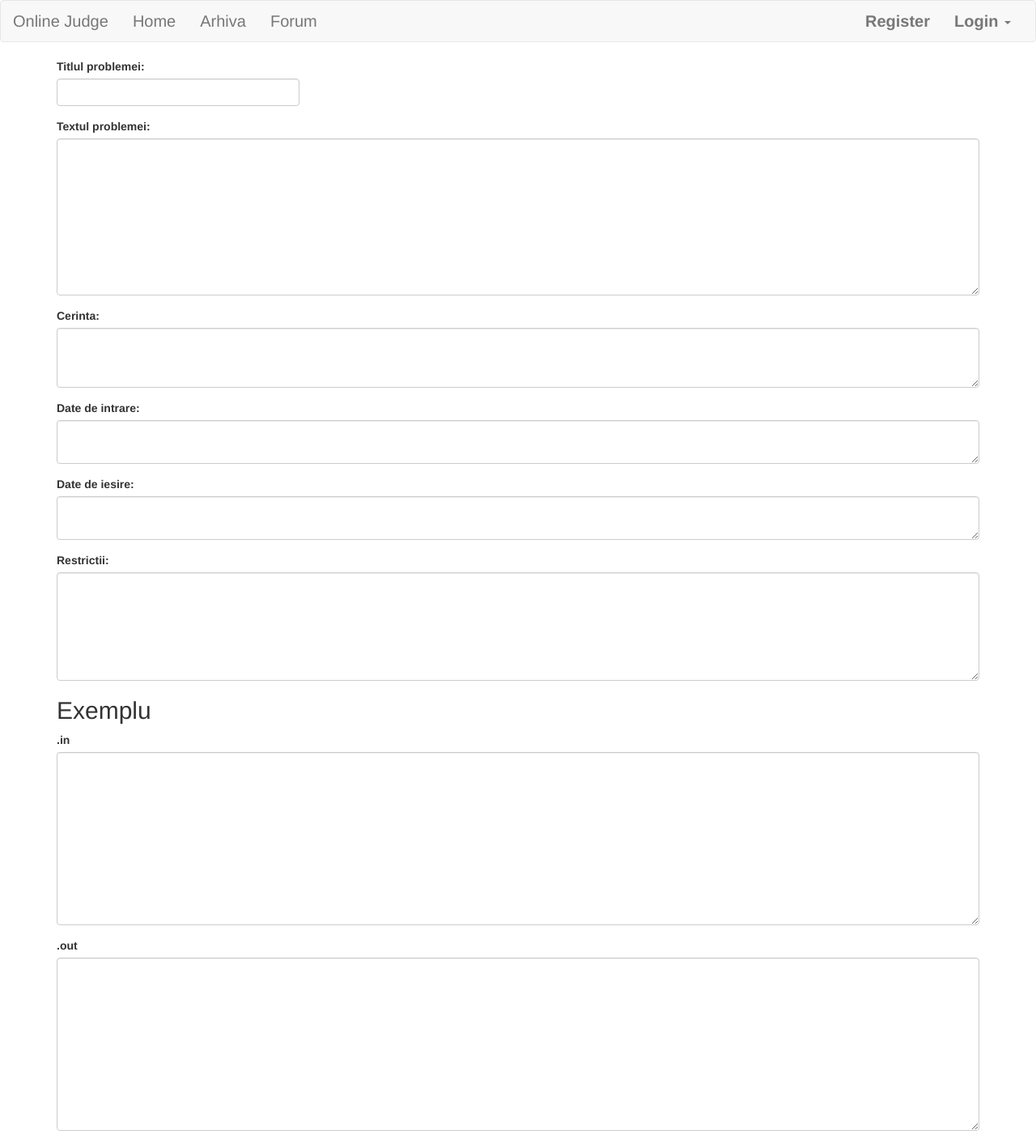
After one commit to ericpts/Online-Judge, a PHP site: page /add_problem.php in a window 1280 px wide. The commit adds this page. Shown: the whole page at 81% size. Run offline with PHP 8.4, Linux system fonts and the light colour scheme; some libraries are stand-ins or nearby versions.

Commit message:
added add problem page

```diff
--- /dev/null
+++ b/add_problem.php
@@ -0,0 +1,81 @@
+<?php
+require 'navigation.php';
+require 'connection.php';
+require 'bootstrap.php';
+?>
+<html>
+
+    <body>
+
+        <div class="container">
+
+             <div class="form-group">
+
+                <label for="usr">Titlul problemei:</label>
+                <input type="text" class="form-control" id="usr" style="width:300px;">
+
+            </div>
+
+
+
+            <form role="form">
+                <div class="form-group">
+                    <label for="comment">Textul problemei:</label>
+                    <textarea class="form-control" rows="9" id="comment"></textarea>
+                </div>
+            </form>
+
+           <form role="form">
+                 <div class="form-group">
+                      <label for="comment">Cerinta:</label>
+                      <textarea class="form-control" rows="3" id="comment"></textarea>
+                  </div>
+             </form>
+
+
+           <form role="form">
+                  <div class="form-group">
+                      <label for="comment">Date de intrare:</label>
+                      <textarea class="form-control" rows="2" id="comment"></textarea>
+                 </div>
+          </form>
+
+           <form role="form">
+                  <div class="form-group">
+                      <label for="comment">Date de iesire:</label>
+                      <textarea class="form-control" rows="2" id="comment"></textarea>
+                 </div>
+            </form>
+
+               <form role="form">
+                  <div class="form-group">
+                      <label for="comment">Restrictii:</label>
+                      <textarea class="form-control" rows="6" id="comment"></textarea>
+                 </div>
+            </form>
+
+
+            <h2>Exemplu</h2>
+            <form role="form">
+                <div class="form-group">
+                    <label for="comment">.in</label>
+                    <textarea class="form-control" rows="10" id="comment"></textarea>
+                </div>
+            </form>
+
+
+            <form role="form">
+                <div class="form-group">
+                    <label for="comment">.out</label>
+                    <textarea class="form-control" rows="10" id="comment"></textarea>
+                </div>
+            </form>
+
+
+
+      </div>
+
+</body>
+
+
+</html>
--- /dev/null
+++ b/bootstrap.php
@@ -0,0 +1,4 @@
+<link href="css/bootstrap.css" rel="stylesheet">
+<link href="//maxcdn.bootstrapcdn.com/font-awesome/4.2.0/css/font-awesome.min.css" rel="stylesheet">
+<script src="http://code.jquery.com/jquery-2.1.4.js"></script>
+<script src="js/bootstrap.js"></script>
--- a/connection.php
+++ b/connection.php
@@ -1,5 +1,4 @@
 <?php
-
 $servername = "localhost";
 $username = "root";
 $password = "123456";
@@ -10,5 +9,4 @@ $conn = mysqli_connect ($servername, $username, $password)
 
 $selected = mysqli_select_db ($conn, $dbname)
 	or die ("Could not select users database");
-
 ?>
--- /dev/null
+++ b/css/login.css
@@ -0,0 +1,9 @@
+.form-signup {
+    max-width: 233px;
+    padding: 15px;
+    margin: 0 auto;
+}
+
+.form-signup .form-control:focus {
+    z-index: 2;
+}
--- /dev/null
+++ b/css/navigation.css
@@ -0,0 +1,8 @@
+.navbar-brand,
+.navbar-nav li a {
+    font-size: 20px;
+}
+
+#navbar-brand {
+    font-size: 20px;
+}
--- /dev/null
+++ b/login_form.php
@@ -0,0 +1,26 @@
+<?php require 'bootstrap.php'; ?>
+<link rel="stylesheet" href="css/login.css">
+<div class="container-fluid">
+<?php
+    $action = "login.php?location=" . urlencode($_SERVER['REQUEST_URI']);
+    echo <<<EOT
+    <form method = "post"  action = "$action" class="form-signin">
+EOT;
+?>
+        <fieldset>
+            <input maxlength="50" placeholder="Username" type="text" name="username" id="username" class="form-control"/>
+
+            <input maxlength="50" placeholder="Password" type="password" name="password" id="password" class="form-control"/>
+
+
+            <div class="checkbox">
+                <label>
+                    <input type="checkbox" name="remember" value="remember"> Remember me
+                </label>
+            </div>
+
+            <input type="submit" name="submit" value="Login" class="btn btn-default"/>
+
+        </fieldset>
+    </form>
+</div>
--- /dev/null
+++ b/navigation.php
@@ -0,0 +1,70 @@
+<?php
+    if(empty($_SESSION))
+        session_start();
+    require 'bootstrap.php';?>
+
+<html>
+<head>
+<title> Online Judge </title>
+</head>
+
+<link rel="stylesheet" href="css/navigation.css"/>
+
+<script>
+    $(document).ready(function() {
+        $('.dropdown-toggle').dropdown();
+    });
+</script>
+
+<div class="navbar navbar-default" role="navigation">
+<div class="container-fluid">
+
+    <div class="navbar-header">
+      <button type="button" class="navbar-toggle collapsed" data-toggle="collapse" data-target="#bs-navigation-navbar">
+        <span class="sr-only">Toggle navigation</span>
+        <span class="icon-bar"></span>
+        <span class="icon-bar"></span>
+        <span class="icon-bar"></span>
+      </button>
+      <a class="navbar-brand" href="/" id="navbar-brand">Online Judge</a>
+    </div>
+
+    <div class="collapse navbar-collapse" id="bs-navigation-navbar">
+        <ul class="nav navbar-nav">
+			<li><a href = "/"> Home </a> </li>
+            <li><a href = "arhiva.php"> Arhiva </a> </li>
+            <li><a href = "forum.php"> Forum </a> </li>
+		</ul>
+
+        <ul class="nav navbar-nav navbar-right">
+<?php if(empty($_SESSION['login'])) {
+            ?>
+            <li><a href="register.php"><b>Register</b></a></li>
+            <li class="dropdown">
+                <a href="#" class="dropdown-toggle" data-toggle="dropdown"><b>Login</b> <span class="caret"></span></a>
+                <ul id="login-dp" class="dropdown-menu">
+                    <li>
+                        <div class="row">
+                            <div class="col-md-12">
+                                <?php require 'login_form.php'; ?>
+                            </div>
+                        </div>
+                    </li>
+                </ul>
+            </li>
+<?php
+}
+        else {
+            echo "<li><a>Logged in as <b>" . $_SESSION['user'] . "</b></a></li>";
+            echo <<<EOT
+            <li><a href="logout.php"><i> Logout <i></a></li>";
+EOT;
+
+        }
+?>
+        </ul>
+    </div>
+</div>
+</div>
+
+</html>
```
Also changed, not shown: arhiva.php (+33 -0 lines), css/register.css (added, +9 -0 lines), db.php (+14 -0 lines), index.php (+3 -48 lines), login.php (+20 -12 lines), logout.php (+4 -3 lines), register.php (+4 -18 lines), sum.php (added, +36 -0 lines).
